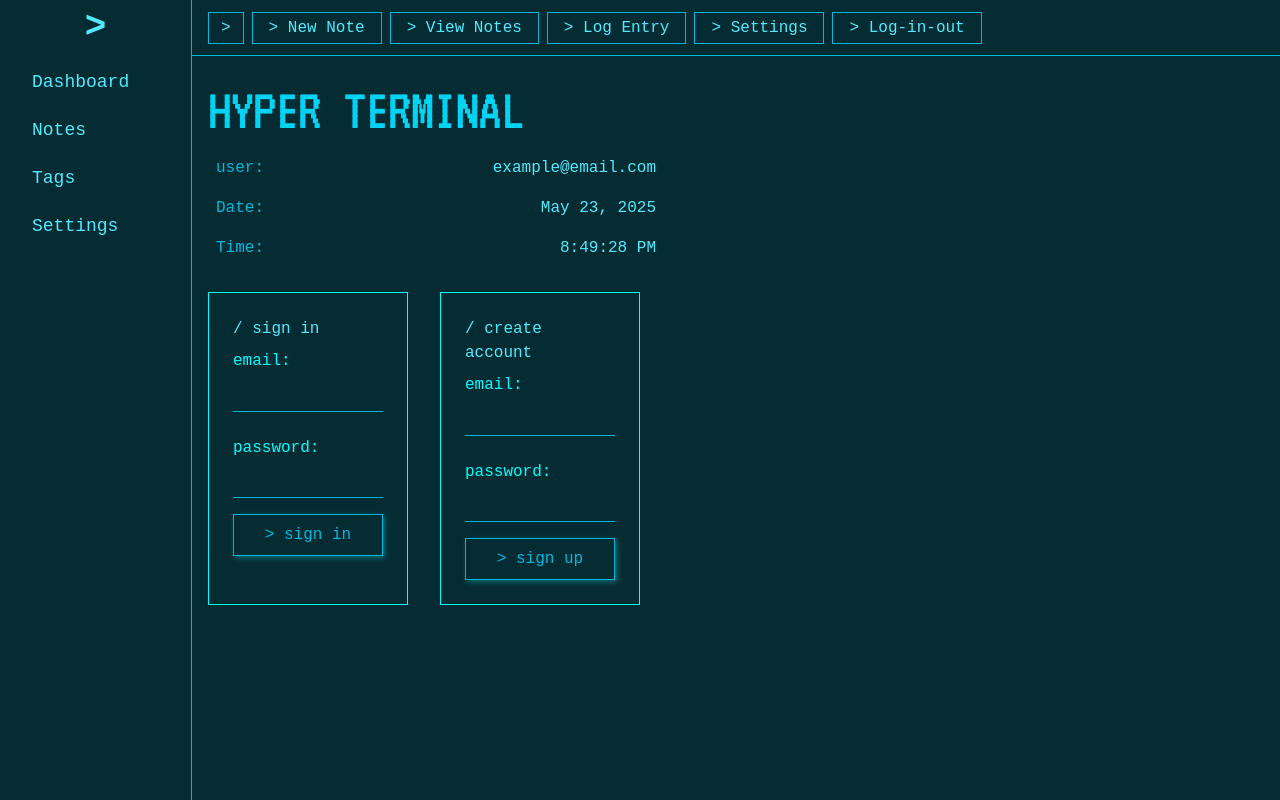
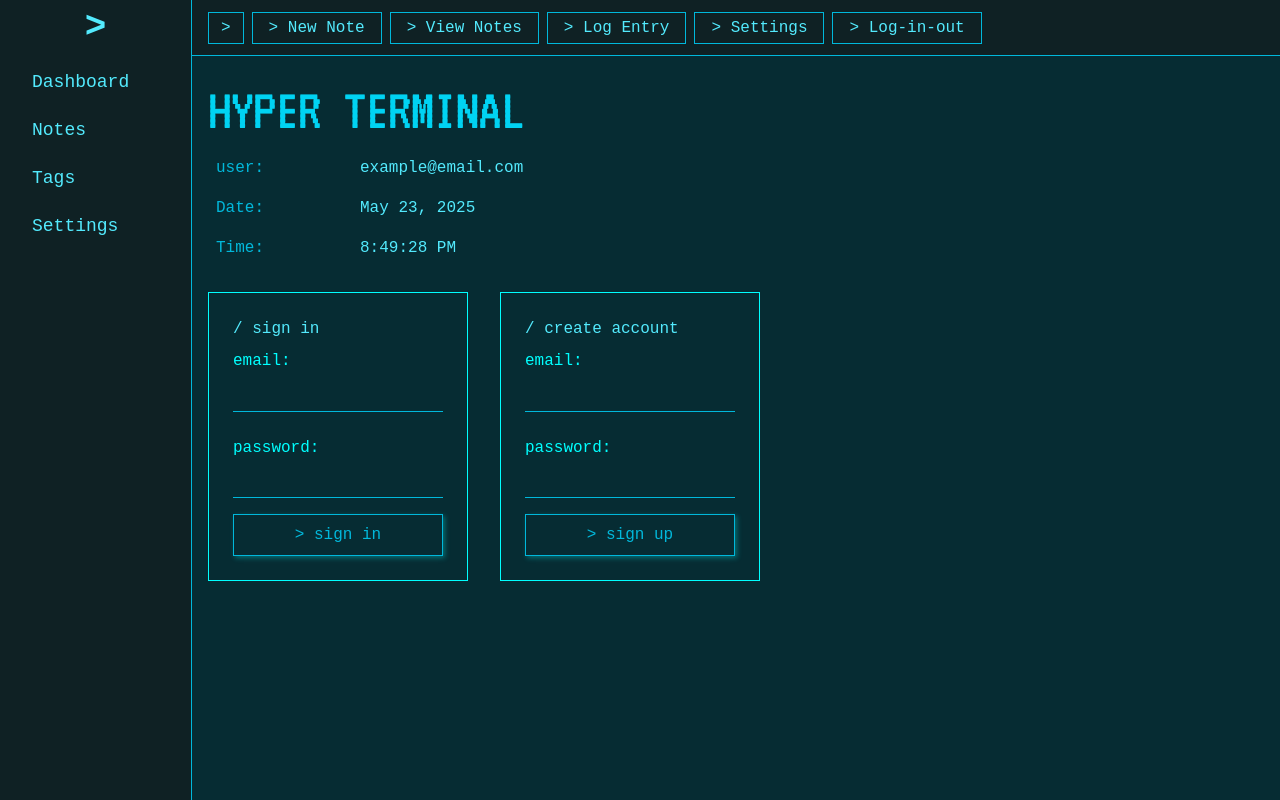
Before and after one commit to thachghub/terminal-notes-app-v2, a Next.js app: page /dashboard in a window 1280 px wide. Built offline with nearby package versions, Linux system fonts and the light colour scheme; a web font is replaced by a local one.

Commit message:
feat: Update UI styling
- Changed sidebar and TopNav background to #0f2124
- Increased login panel width by 5 characters
- Adjusted spacing in TerminalDisplayWidgets to 10 characters
- Updated font styling for title

```diff
--- a/src/app/globals.css
+++ b/src/app/globals.css
@@ -58,7 +58,7 @@
 .masterloginpanel .panel {
   border: 1px solid #00ffff;
   padding: 1.5rem;
-  width: 200px;
+  width: 260px;
   background: #062c33;
 }
 
--- a/src/components/DashboardLayout.tsx
+++ b/src/components/DashboardLayout.tsx
@@ -12,7 +12,7 @@ export default function DashboardLayout({ children }: { children: React.ReactNod
       {/* Right Frame */}
       <div className="flex flex-col flex-1 overflow-hidden bg-[#042336]">
         {/* Top Navigation Frame */}
-        <div className="h-14 bg-[#062c33] border-b border-cyan-500 px-4 py-2">
+        <div className="h-14 bg-[#0f2124] border-b border-cyan-500 px-4 py-2">
           <TopNav />
         </div>
 
--- a/src/components/Sidebar.tsx
+++ b/src/components/Sidebar.tsx
@@ -10,7 +10,7 @@ export default function Sidebar() {
 
   return (
     <motion.div
-      className="relative bg-[#062c33] border-r border-cyan-500"
+      className="relative bg-[#0f2124] border-r border-cyan-500"
       style={{ width: isCollapsed ? '3rem' : '12rem' }}
       initial={{ width: '12rem' }}
       animate={{ width: isCollapsed ? '3rem' : '12rem' }}
--- a/src/components/TerminalDisplayWidgets.tsx
+++ b/src/components/TerminalDisplayWidgets.tsx
@@ -18,15 +18,15 @@ export default function TerminalDisplayWidgets() {
 
   return (
     <div className="space-y-4 pl-2 max-w-md">
-      <div className="flex justify-between">
+      <div className="flex gap-24 items-center">
         <span className="text-cyan-500">user:</span>
         <span className="text-cyan-300">example@email.com</span>
       </div>
-      <div className="flex justify-between">
+      <div className="flex gap-24 items-center">
         <span className="text-cyan-500">Date:</span>
         <span className="text-cyan-300">May 23, 2025</span>
       </div>
-      <div className="flex justify-between">
+      <div className="flex gap-24 items-center">
         <span className="text-cyan-500">Time:</span>
         <span className="text-cyan-300">{currentTime || 'Loading...'}</span>
       </div>
```
